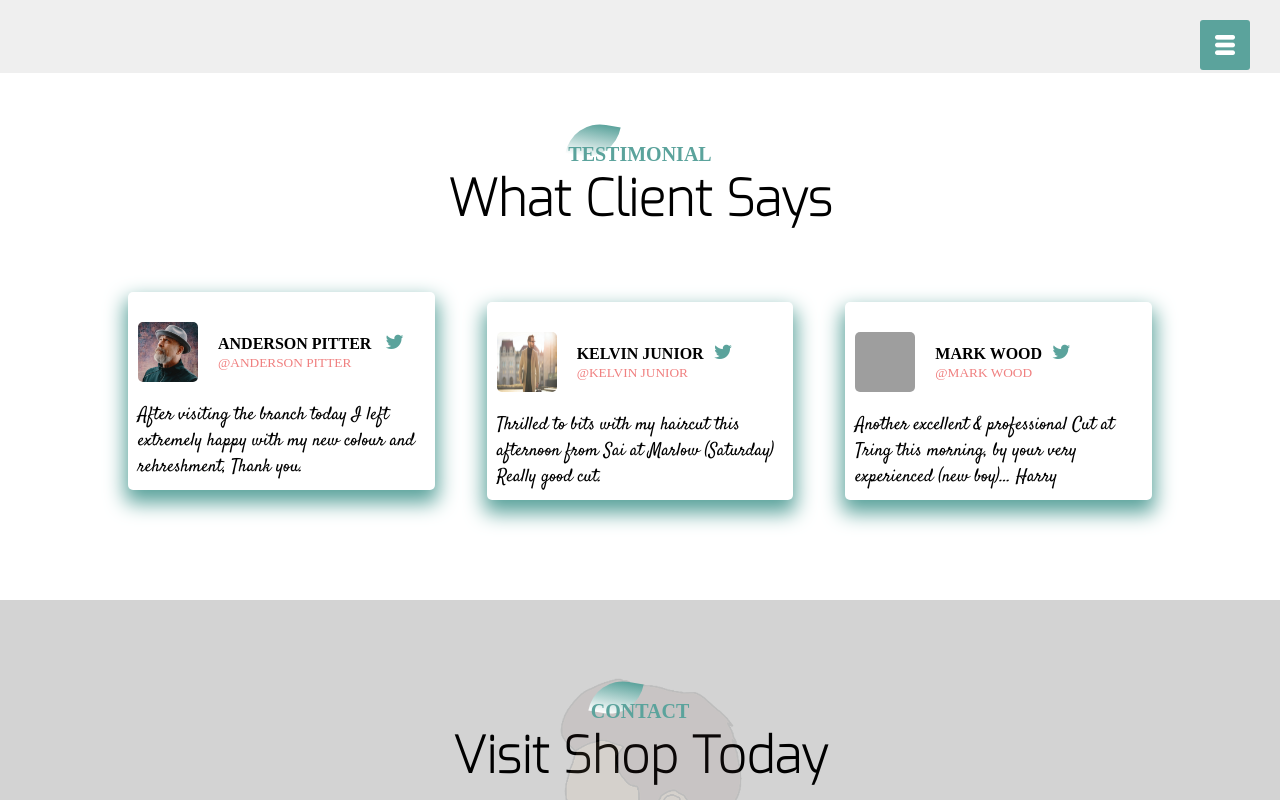
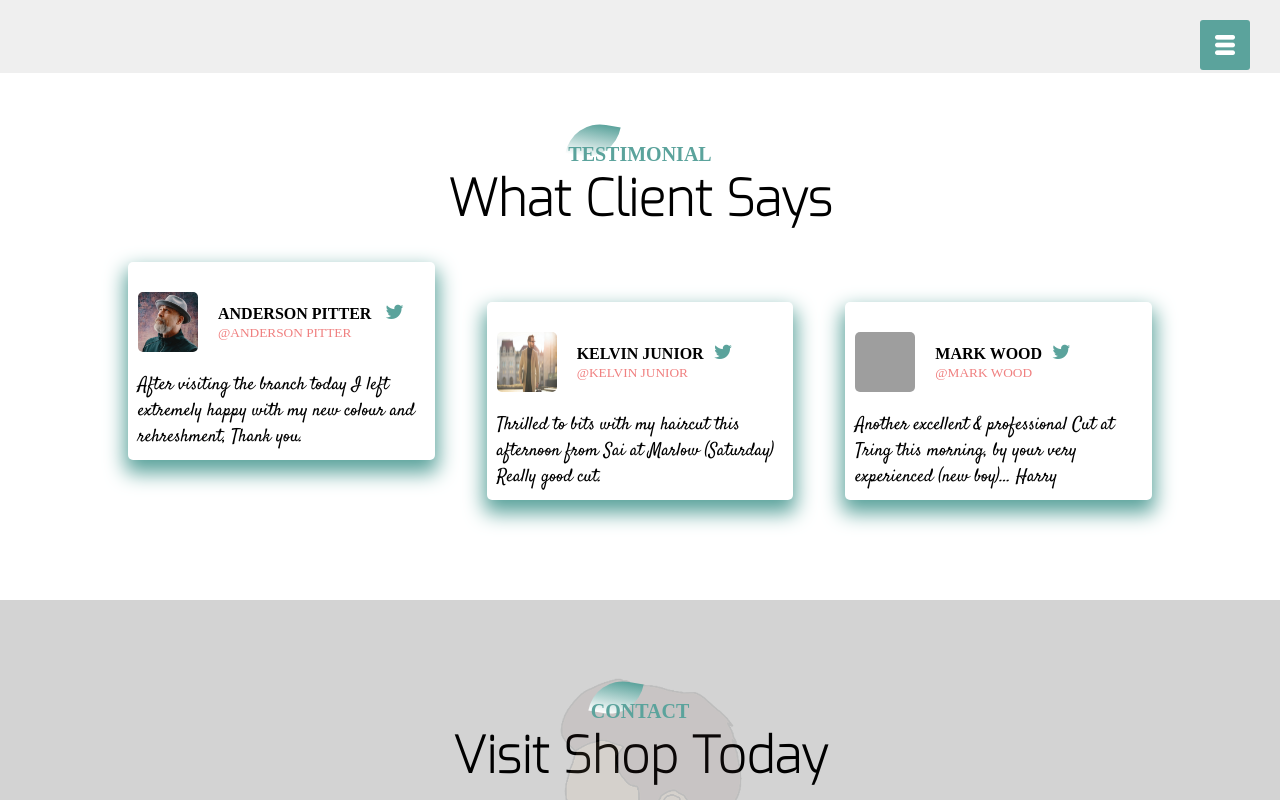
Before and after one commit to Naieem-55/Hair_Studio, a plain HTML site: page index.html in a window 1280 px wide. In both pictures the pointer is over the element 281 px from the left and 2839 px from the top of the page. Shown: the part 2439-3239 px from the top of the page. Drawn offline with Linux system fonts and the light colour scheme; some packages are replaced by stand-ins of ours; grey boxes are pictures that could not be loaded; a script that the page names is missing; a web font is replaced by a local one.

Commit message:
Vertical axis changed

```diff
--- a/style.css
+++ b/style.css
@@ -376,7 +376,7 @@ hr{
 }
 
 .testmonial-col:hover{
-transform: translateY(-10px);
+transform: translateY(-40px);
 }
 
 @media  screen and (max-width: 770px){
```
